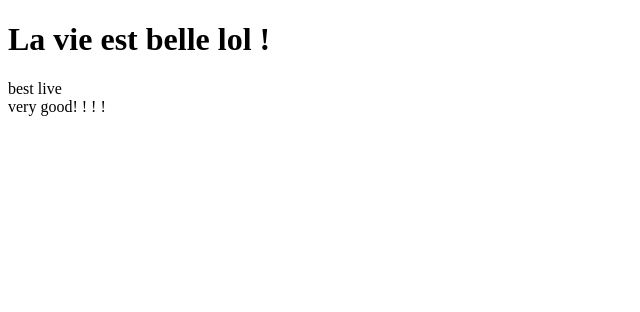
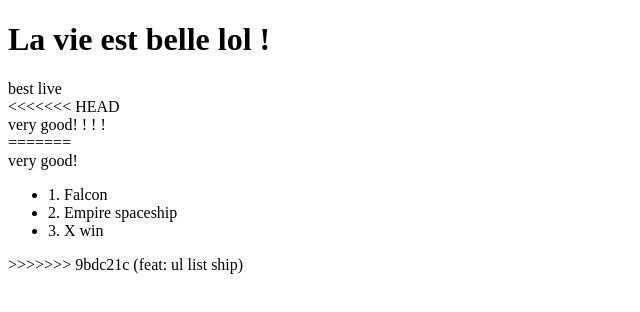
Before and after one commit to cis-debug/git-mastering-discover-github-isoset, a plain HTML site: page index.html in a window 1280 px wide. Shown: the whole page, without its empty margins (0-640 px from the left). Drawn offline with Linux system fonts and the light colour scheme.

Commit message:
feat: ul list ship

```diff
--- a/index.html
+++ b/index.html
@@ -8,6 +8,15 @@
 <body>
    <h1>La vie est belle lol !</h1>
    <div>best live</div>
+<<<<<<< HEAD
    <div>very good! ! ! !</div>
+=======
+   <div>very good!</div>
+   <ul>
+    <li>1. Falcon</li>
+    <li>2. Empire spaceship</li>
+    <li>3. X win</li>
+   </ul>
+>>>>>>> 9bdc21c (feat: ul list ship)
 </body>
 </html>
```
